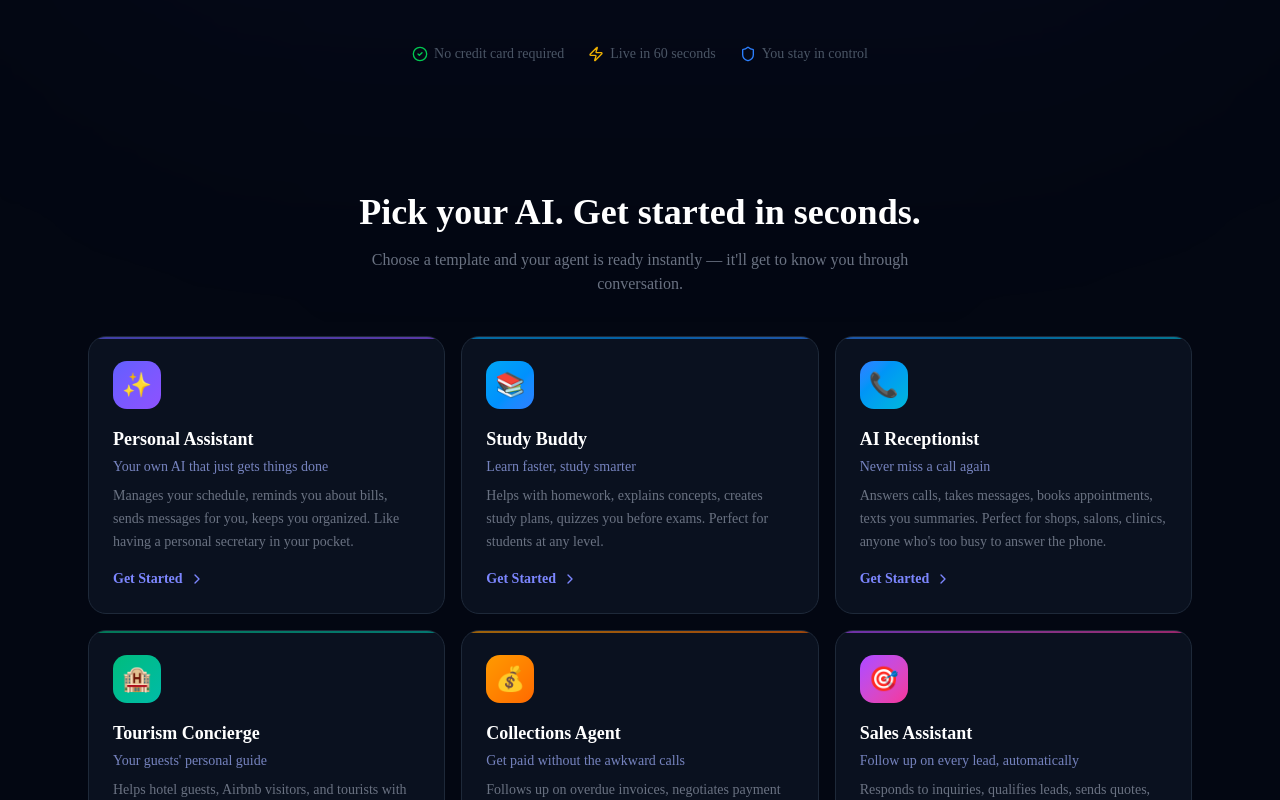
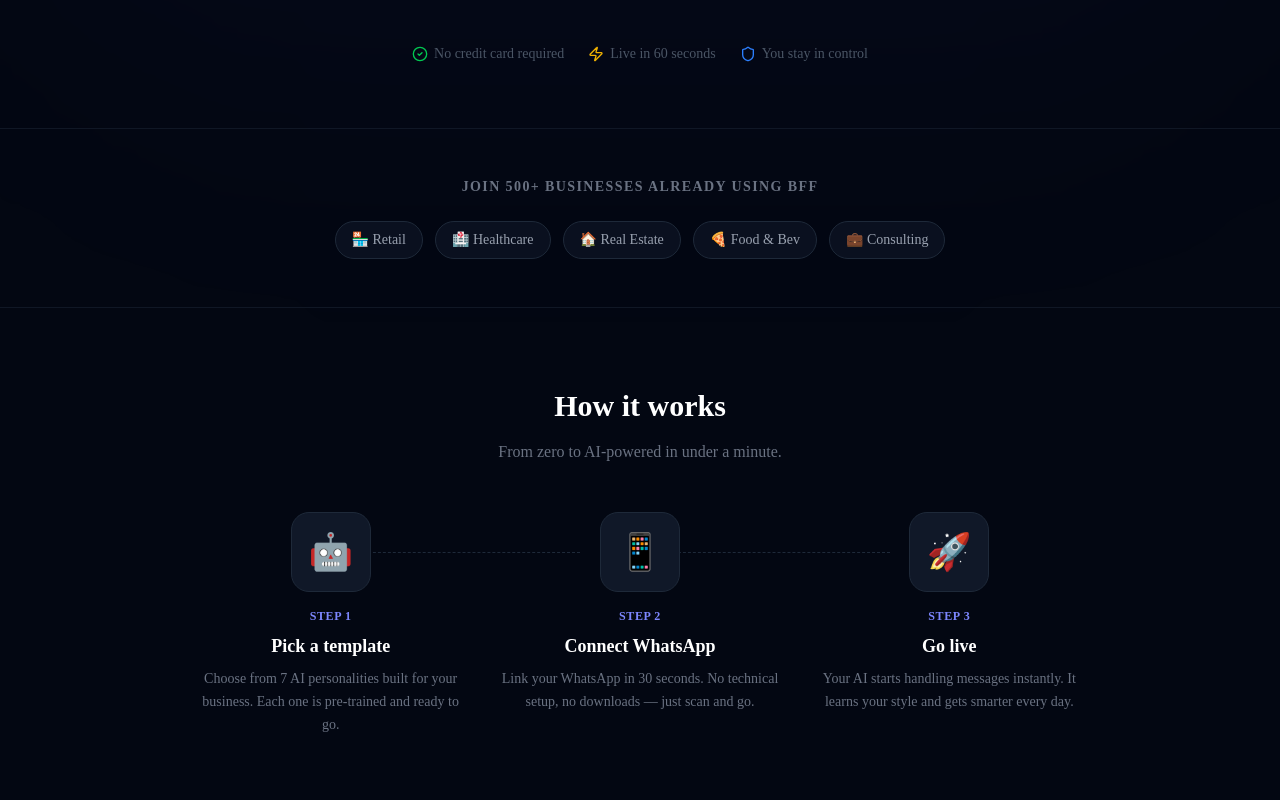
Before and after one commit to epicdm/Aipersonalassistantmvp, a Next.js app: page / in a window 1280 px wide. Shown: the part 520-1320 px from the top of the page. Built offline with nearby package versions, Linux system fonts and the light colour scheme; no server answers.

Commit message:
feat: landing page social proof, how-it-works sections

```diff
--- a/app/components/landing.tsx
+++ b/app/components/landing.tsx
@@ -108,6 +108,67 @@ export function Landing({ onStart }: LandingProps) {
             You stay in control
           </span>
         </motion.div>
+      </section>
+
+      {/* Social Proof */}
+      <section className="relative z-10 py-12 border-y border-gray-800/50">
+        <div className="max-w-4xl mx-auto px-6 text-center">
+          <p className="text-sm font-semibold text-gray-500 uppercase tracking-widest mb-6">
+            Join 500+ businesses already using BFF
+          </p>
+          <div className="flex flex-wrap items-center justify-center gap-3">
+            {[
+              { emoji: "🏪", label: "Retail" },
+              { emoji: "🏥", label: "Healthcare" },
+              { emoji: "🏠", label: "Real Estate" },
+              { emoji: "🍕", label: "Food & Bev" },
+              { emoji: "💼", label: "Consulting" },
+            ].map((industry) => (
+              <span
+                key={industry.label}
+                className="flex items-center gap-2 px-4 py-2 bg-gray-900/60 border border-gray-800 rounded-full text-sm text-gray-400 font-medium"
+              >
+                {industry.emoji} {industry.label}
+              </span>
+            ))}
+          </div>
+        </div>
+      </section>
+
+      {/* How It Works */}
+      <section className="relative z-10 py-20 px-6">
+        <div className="max-w-4xl mx-auto">
+          <div className="text-center mb-12">
+            <h2 className="text-3xl font-extrabold mb-4">How it works</h2>
+            <p className="text-gray-500">From zero to AI-powered in under a minute.</p>
+          </div>
+          <div className="grid md:grid-cols-3 gap-8">
+            {[
+              { icon: "🤖", step: "1", title: "Pick a template", desc: "Choose from 7 AI personalities built for your business. Each one is pre-trained and ready to go." },
+              { icon: "📱", step: "2", title: "Connect WhatsApp", desc: "Link your WhatsApp in 30 seconds. No technical setup, no downloads — just scan and go." },
+              { icon: "🚀", step: "3", title: "Go live", desc: "Your AI starts handling messages instantly. It learns your style and gets smarter every day." },
+            ].map((item, i) => (
+              <motion.div
+                key={i}
+                initial={{ opacity: 0, y: 20 }}
+                whileInView={{ opacity: 1, y: 0 }}
+                viewport={{ once: true }}
+                transition={{ delay: i * 0.1 }}
+                className="relative text-center"
+              >
+                {i < 2 && (
+                  <div className="hidden md:block absolute top-10 left-[60%] w-[80%] border-t border-dashed border-gray-800" />
+                )}
+                <div className="w-20 h-20 bg-gray-900 border border-gray-800 rounded-2xl flex items-center justify-center text-4xl mx-auto mb-4 relative z-10">
+                  {item.icon}
+                </div>
+                <div className="text-xs font-bold text-indigo-400 uppercase tracking-wider mb-2">Step {item.step}</div>
+                <h3 className="font-bold text-lg mb-2">{item.title}</h3>
+                <p className="text-sm text-gray-500 leading-relaxed">{item.desc}</p>
+              </motion.div>
+            ))}
+          </div>
+        </div>
       </section>
 
       {/* Templates — MAIN CTA */}
```
